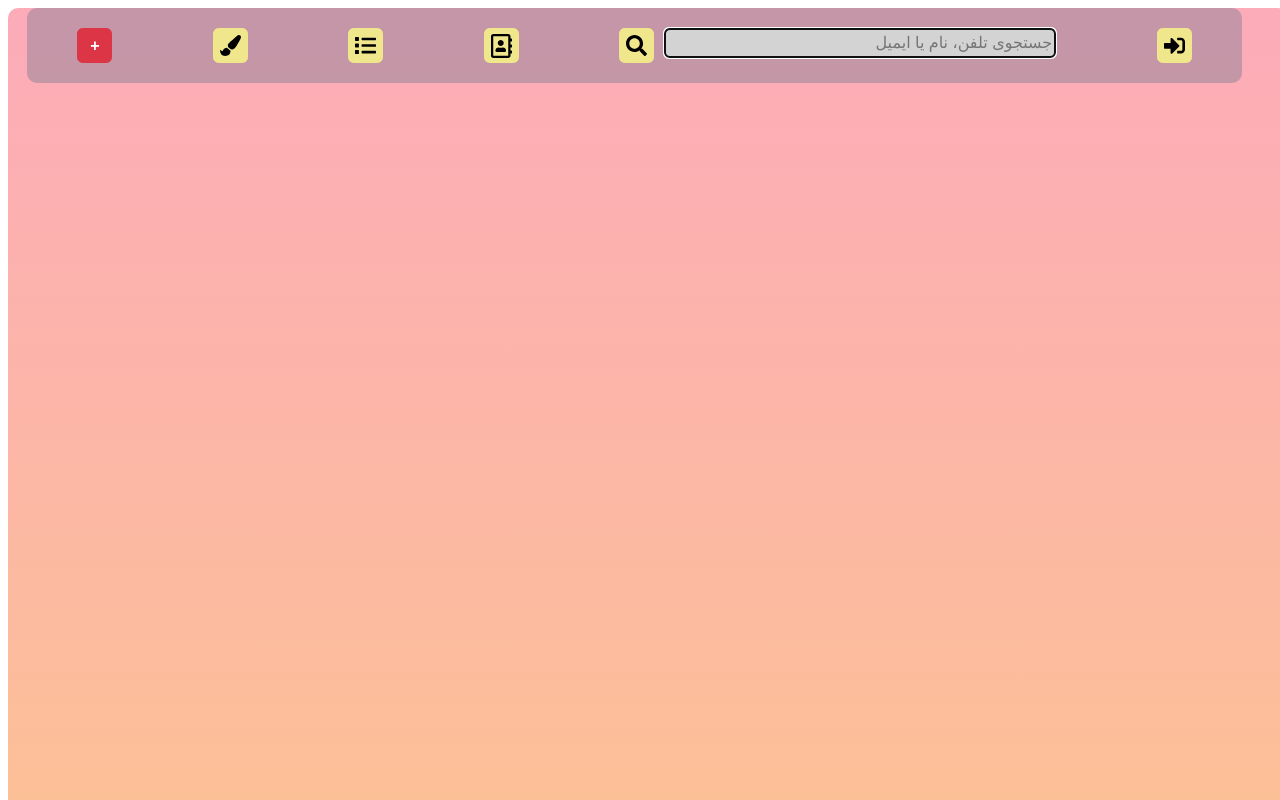
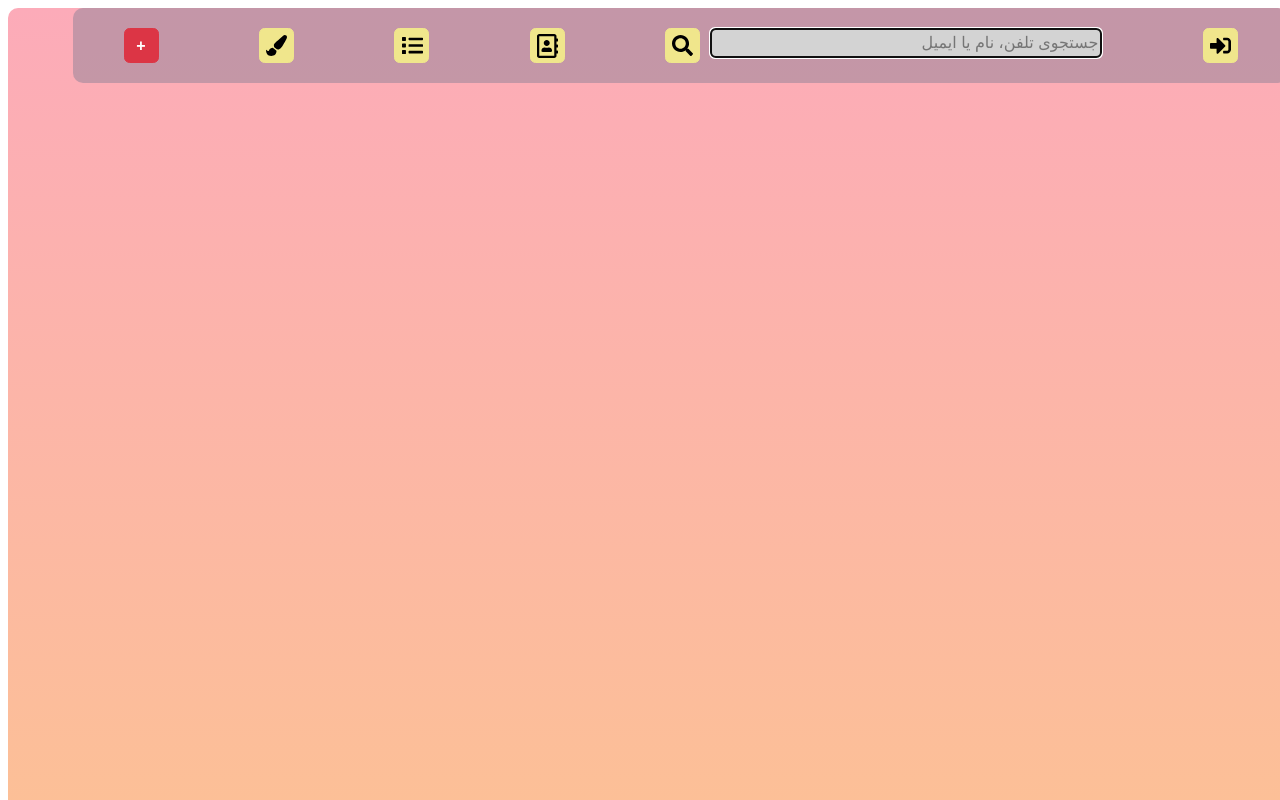
Before and after one commit to sepidehtajdini/Phonebook, a React (Create React App) app: page / in a window 1280 px wide. Shown: the top 800 px of the page. Built offline with nearby package versions, Linux system fonts and the light colour scheme.

Commit message:
Add files via upload

```diff
--- a/src/App.js
+++ b/src/App.js
@@ -74,7 +74,7 @@ function App() {
       isLoggedIn, setIsLoggedIn,
       user, setUser
     }}>
-      <div>
+      <div className={theme === "pinkTheme" ? "container pink-container" : "container olive-container"}>
         <RouterProvider router={router} />
       </div>
     </NewContactContext.Provider>
```
